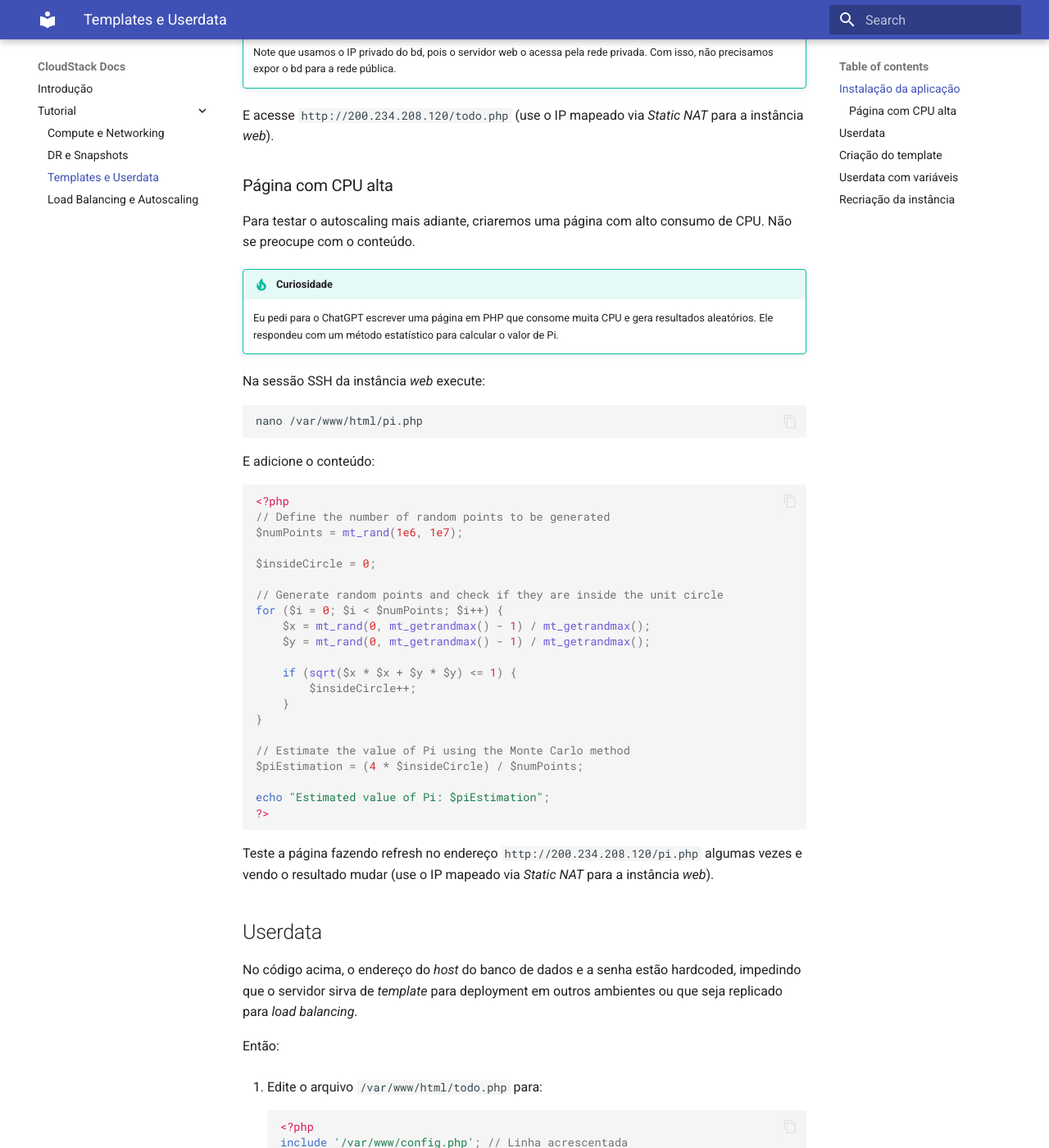
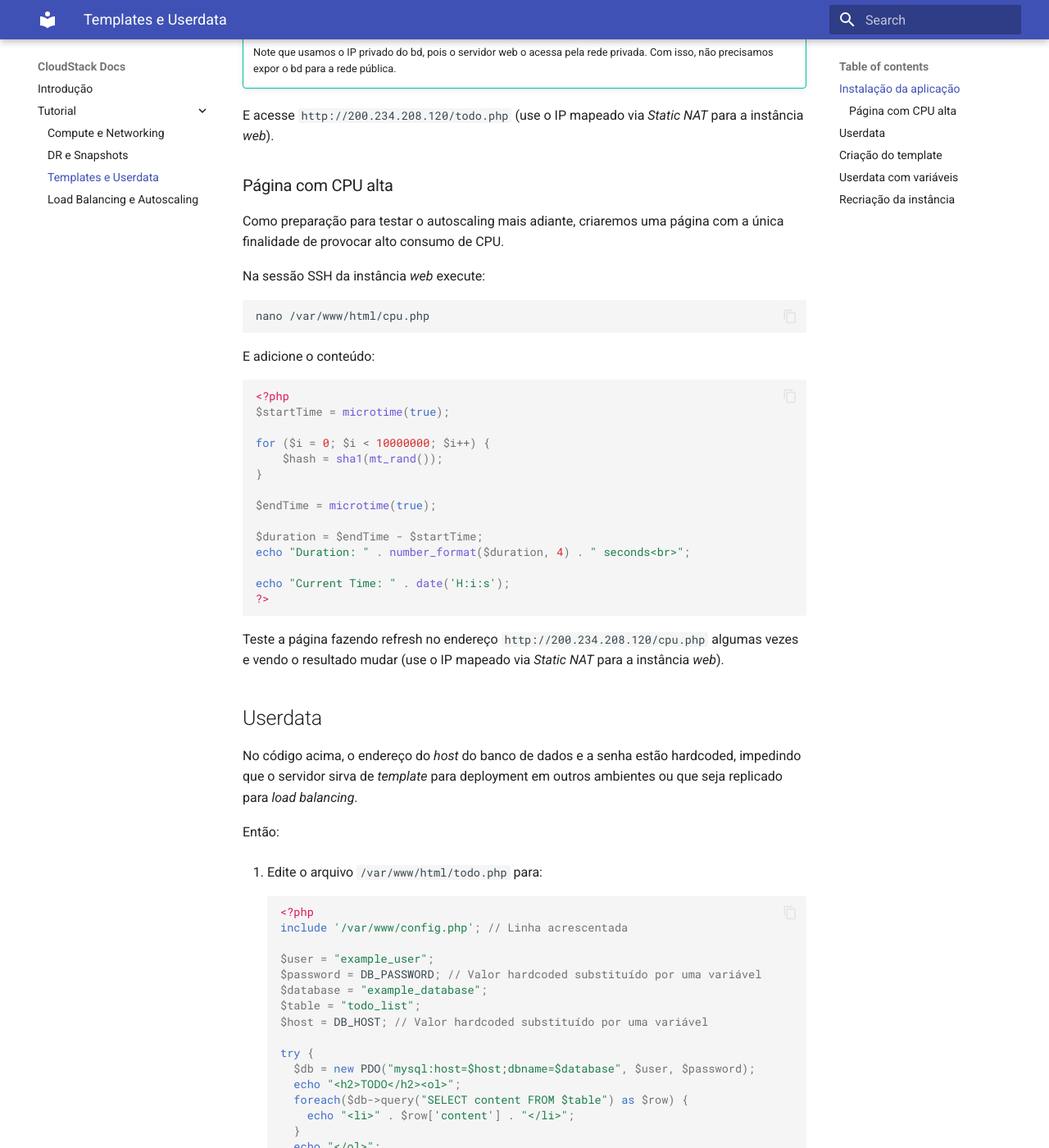
Before and after one commit to gmautner/cloudstack-docs, an MkDocs documentation site: the page built from docs/tutorial/templates.md, in a window 1280 px wide and 1400 px high, scrolled down 1586 px. Shown: the whole window at 82% size. Built offline with MkDocs 1.6.1 and Material for MkDocs 9.7.7, drawn with Linux system fonts in a browser that asks for light colours; some of the changed text lies outside the part shown.

Commit message:
update templates

````diff
--- a/docs/tutorial/templates.md
+++ b/docs/tutorial/templates.md
@@ -12,10 +12,10 @@ Utilizaremos os recursos criados no passo anterior, [DR e Snapshots](snapshots.m
 !!! info
     O exemplo que segue é ilustrativo e a aplicação é muito simples. Mas a lógica serve para aplicações de qualquer natureza e complexidade, sejam monolitos, microsserviços, _back-ends_ etc.
 
-Para ilustrar o funcinamento de _port forwarding_ entre via SSH no servidor _web_:
+Usando o _port forwarding_ configurado anteriormente entre via SSH no servidor _web_:
 
 ```bash
-# Substitua o endereço IP abaixo pelo que foi configurado com port forwarding acima
+# Substitua o endereço IP abaixo pelo que foi configurado com port forwarding anteriormente
 ssh root@200.234.208.5 -p 22000
 ```
 
@@ -72,42 +72,32 @@ E acesse `http://200.234.208.120/todo.php` (use o IP mapeado via _Static NAT_ pa
 
 ### Página com CPU alta
 
-Para testar o autoscaling mais adiante, criaremos uma página com alto consumo de CPU. Não se preocupe com o conteúdo.
-
-!!! tip "Curiosidade"
-    Eu pedi para o ChatGPT escrever uma página em PHP que consome muita CPU e gera resultados aleatórios. Ele respondeu com um método estatístico para calcular o valor de Pi.
+Como preparação para testar o autoscaling mais adiante, criaremos uma página com a única finalidade de provocar alto consumo de CPU.
 
 Na sessão SSH da instância _web_ execute:
 
 ```bash
-nano /var/www/html/pi.php
+nano /var/www/html/cpu.php
 ```
 E adicione o conteúdo:
 ```php
 <?php
-// Define the number of random points to be generated
-$numPoints = mt_rand(1e6, 1e7);
+$startTime = microtime(true);
 
-$insideCircle = 0;
-
-// Generate random points and check if they are inside the unit circle
-for ($i = 0; $i < $numPoints; $i++) {
-    $x = mt_rand(0, mt_getrandmax() - 1) / mt_getrandmax();
-    $y = mt_rand(0, mt_getrandmax() - 1) / mt_getrandmax();
-
-    if (sqrt($x * $x + $y * $y) <= 1) {
-        $insideCircle++;
-    }
+for ($i = 0; $i < 10000000; $i++) {
+    $hash = sha1(mt_rand());
 }
 
-// Estimate the value of Pi using the Monte Carlo method
-$piEstimation = (4 * $insideCircle) / $numPoints;
+$endTime = microtime(true);
 
-echo "Estimated value of Pi: $piEstimation";
+$duration = $endTime - $startTime;
+echo "Duration: " . number_format($duration, 4) . " seconds<br>";
+
+echo "Current Time: " . date('H:i:s');
 ?>
 ```
 
-Teste a página fazendo refresh no endereço `http://200.234.208.120/pi.php` algumas vezes e vendo o resultado mudar (use o IP mapeado via _Static NAT_ para a instância _web_).
+Teste a página fazendo refresh no endereço `http://200.234.208.120/cpu.php` algumas vezes e vendo o resultado mudar (use o IP mapeado via _Static NAT_ para a instância _web_).
 
 ## Userdata
 
@@ -246,26 +236,25 @@ Agora criaremos uma nova instância a partir do template:
 
 1. No menu de navegação à esquerda clique em __Compute__, __Instances__
 2. Clique no botão __Add instance +__
-3. Em __Account__ coloque a sua conta.
-4. Em __Templates__, escolha __My templates__ e escolha __To Do app__
+3. Em __Templates__, escolha __My templates__ e escolha __To Do app__
 ![My templates](my-templates.png)
-5. Em __Compute offering__ escolha __TBD__ (criar offers com CPU/memória fixas)
-6. Em __Data disk__ mantenha __No thanks__
-7. Em __Networks__ escolha a rede que criou, _minha-rede_
-8. Em __SSH key pairs__ escolha a chave criada no passo anterior, por exemplo, _minha-chave_
+4. Em __Compute offering__ escolha __LWSA.micro__ (criar offers com CPU/memória fixas)
+5. Em __Data disk__ mantenha __No thanks__
+6. Em __Networks__ escolha a rede que criou, _minha-rede_
+7. Em __SSH key pairs__ escolha a chave criada no passo anterior, por exemplo, _minha-chave_
 ![SSH key pairs](choose-keypair.png)
-9. Em __Advanced mode__, habilite __Show advanced settings__
-10. Em __Stored Userdata__, selecione __tutorial__ e preencha __db_host__: `10.1.1.120` (coloque o IP privado do servidor bd no CloudStack); __db_password__: `<senha_bd>`
+8. Em __Advanced mode__, habilite __Show advanced settings__
+9. Em __Stored Userdata__, selecione __tutorial__ e preencha __db_host__: `10.1.1.120` (coloque o IP privado do servidor bd no CloudStack); __db_password__: `<senha_bd>`
 ![Stored Userdata](stored-userdata.png)
-11. Em __name__ coloque _teste-template_ e clique __Launch instance__
-12. Em __Compute__, __Instances__ verifique que a instância recém criada a partir do template está ligada e a anterior desligada
+10. Em __name__ coloque _teste-template_ e clique __Launch instance__
+11. Em __Compute__, __Instances__ verifique que a instância recém criada a partir do template está ligada e a anterior desligada
 ![Template running](template-running.png)
-13. No menu à esquerda acesse __Networks__, __Guest networks__, _minha-rede_, __Public IP addresses__ e clique no endereço IP que fora mapeado via _Static NAT_ para o servidor _web_
+12. No menu à esquerda acesse __Networks__, __Guest networks__, _minha-rede_, __Public IP addresses__ e clique no endereço IP que fora mapeado via _Static NAT_ para o servidor _web_
 ![Select IP](select-ip.png)
-14. Clique sobre o IP. Vamos desvincula-lo da instância _web_:
+13. Clique sobre o IP. Vamos desvincula-lo da instância _web_:
 ![Disable static NAT](disable-static-nat.png)
-15. E agora vincule o mesmo IP à nova instância _teste-template_ seguindo o mesmo procedimento clicando em _Enable Static NAT_ e escolhendo-a como destino.
-16. Note que é necessário recriar as regras de firewall para o IP após ter sido remapeado para nova instância:
+14. E agora vincule o mesmo IP à nova instância _teste-template_ seguindo o mesmo procedimento clicando em _Enable Static NAT_ e escolhendo-a como destino.
+15. Note que é necessário recriar as regras de firewall para o IP após ter sido remapeado para nova instância:
 ![Firewall template](firewall-template.png)
 
 Usando o endereço IP recém remapeado, acesse-o no browser em `http://200.234.208.120`. Deve aparecer a página padrão do Apache.
@@ -275,7 +264,7 @@ Acesse também as páginas, substituindo pelo endereço IP recém adquirido:
 ```
 http://200.234.208.120/info.php
 http://200.234.208.120/todo.php
-http://200.234.208.120/pi.php
+http://200.234.208.120/cpu.php
 ```
 
 Se seguiu os passos até aqui, tudo deve funcionar, demonstrando que o servidor criado a partir do template possui toda a programação inserida previamente.
````
